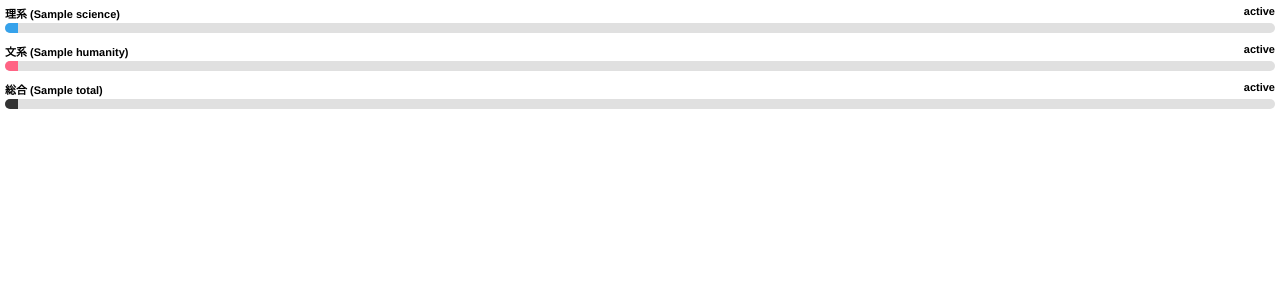
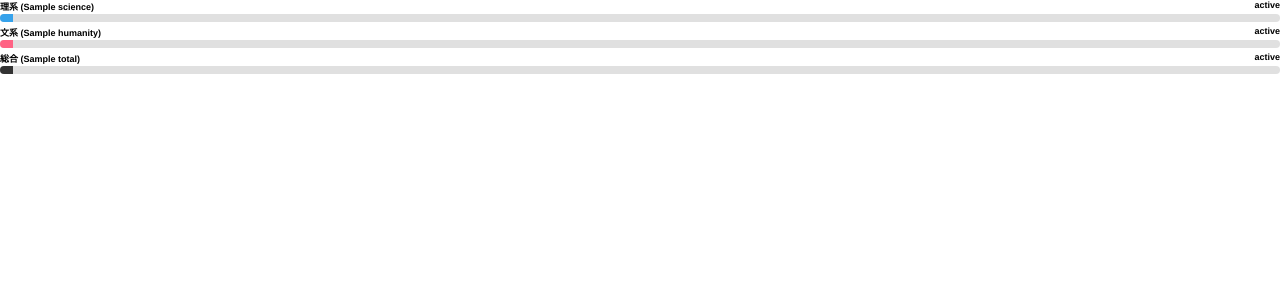
Before and after one commit to OOP2-2025-final-G07/StudyAvatar, a Flask app: template templates/progress_bars.html in a window 1280 px wide. Shown: the top 300 px of the page. Run offline with Flask 3, Linux system fonts and the light colour scheme; the template is opened without the code that fills it: most values are stand-ins (such as "Sample title", 1, 10 or a date in 2020).

Commit message:
経験値バーとキャラ表示画面調整
経験値バーの仕様とキャラ表示画面の称号などを削除しました

```diff
--- a/templates/progress_bars.html
+++ b/templates/progress_bars.html
@@ -6,28 +6,28 @@
         body {
             font-family: "Helvetica Neue", Arial, sans-serif;
             margin: 0;
-            padding: 5px;
+            padding: 0;
             background: transparent;
         }
 
         .bar-stack {
             display: flex;
             flex-direction: column;
-            gap: 10px;
+            gap: 4px;
         }
 
         .label-box {
             display: flex;
             justify-content: space-between;
-            font-size: 11px;
+            font-size: 9px;
             font-weight: bold;
-            margin-bottom: 2px;
+            margin-bottom: 1px;
         }
 
         .track {
             background: #e0e0e0;
-            height: 10px;
-            border-radius: 5px;
+            height: 8px;
+            border-radius: 4px;
             overflow: hidden;
         }
 
```
Also changed, not shown: templates/home.html (+4 -24 lines).
